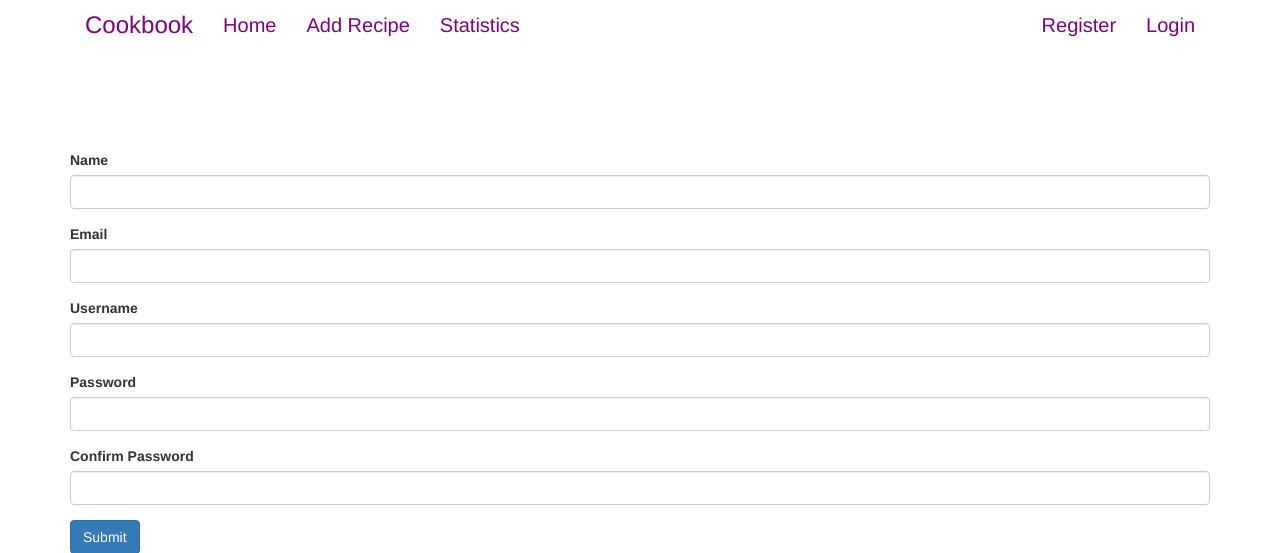
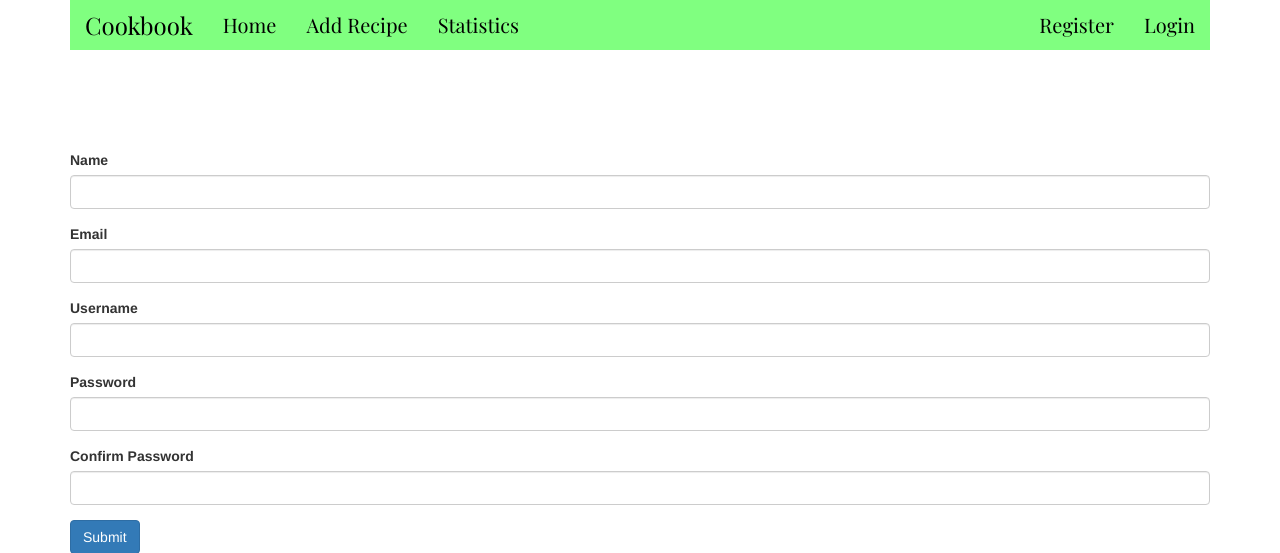
Before and after one commit to IoanHadarean/CookBook-project, a Flask app: page /register in a window 1280 px wide. Shown: the top 553 px of the page. Run offline with Flask 2, Linux system fonts and the light colour scheme; some libraries are stand-ins or nearby versions.

Commit message:
Added font-style and font-family for navbar

```diff
--- a/static/navbar.css
+++ b/static/navbar.css
@@ -1,14 +1,16 @@
 #navbar {
-    background-color: white;
+    background-color: #80ff80;
     margin-bottom: 100px;
 }
 
 .navbar-header a {
-    color: purple;
+    color: black;
     font-size: 24px;
+    font-family: "Playfair Display";
 }
 
 #navbar a {
-    color: purple;
+    color: black;
     font-size: 20px;
+    font-family: "Playfair Display";
 }
--- a/templates/base.html
+++ b/templates/base.html
@@ -1,19 +1,24 @@
 <!DOCTYPE html>
 <html lang="en">
+
 <head>
     <meta charset="UTF-8">
     <meta name="viewport" content="width=device-width, initial-scale=1.0">
     <meta http-equiv="X-UA-Compatible" content="ie=edge">
     <title>Recipe Cookbook</title>
-    <link rel="stylesheet" href="https://stackpath.bootstrapcdn.com/bootstrap/3.3.7/css/bootstrap.min.css" type="text/css"/>
+    <link rel="stylesheet" href="https://stackpath.bootstrapcdn.com/bootstrap/3.3.7/css/bootstrap.min.css" type="text/css" />
     <link rel="stylesheet" href="{{ url_for('static', filename = 'navbar.css') }}" type="text/css" />
+    <link rel="stylesheet" type="text/css" href="//fonts.googleapis.com/css?family=Playfair+Display" />
 </head>
+
 <body>
     {% include 'includes/_navbar.html' %}
-    <div class ="container">
-    {% block content %}{% endblock %}
+    <div class="container">
+        {% block content %}{% endblock %}
     </div>
 
+    <script src="https://code.jquery.com/jquery-3.3.1.min.js" integrity="sha256-FgpCb/KJQlLNfOu91ta32o/NMZxltwRo8QtmkMRdAu8=" crossorigin="anonymous"></script>
     <script type="text/javascript" src="https://stackpath.bootstrapcdn.com/bootstrap/3.3.7/js/bootstrap.min.js"></script>
 </body>
+
 </html>
```
